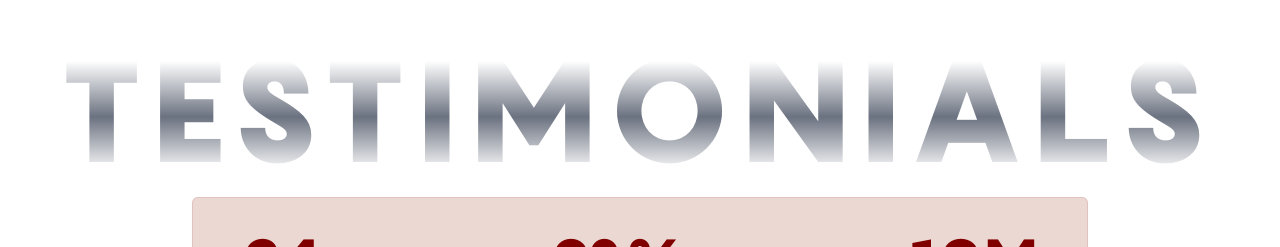
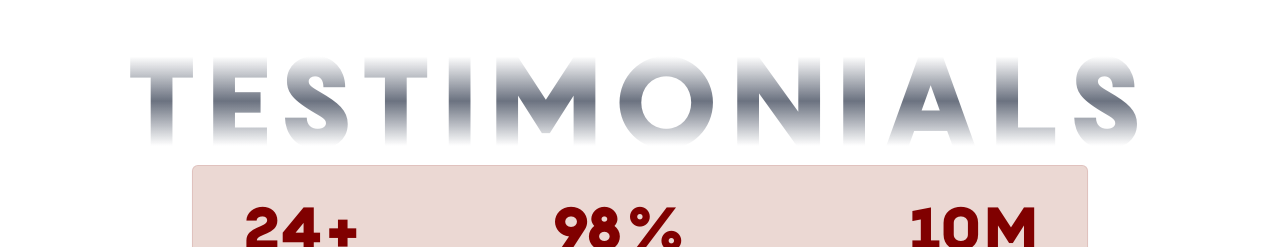
Before and after one commit to amanaanubhav/brndo.in, a React (Vite) app: page / in a window 1280 px wide. Shown: the part 1861-2108 px from the top of the page. Built offline with nearby package versions, Linux system fonts and the light colour scheme.

Commit message:
enhnace ui testimonials

```diff
--- a/src/components/Reviews.jsx
+++ b/src/components/Reviews.jsx
@@ -43,7 +43,7 @@ export default function Reviews() {
             whileInView={{ opacity: 1, y: 0 }}
             viewport={{ once: true }}
             transition={{ duration: 0.6 }}
-            className="font-pangram text-5xl md:text-7xl lg:text-[9rem] font-black tracking-widest uppercase text-transparent bg-clip-text bg-gradient-to-b from-transparent from-[15%] via-gray-500 dark:via-gray-300 via-50% to-transparent to-[85%] pb-4 whitespace-nowrap"
+            className="font-pangram text-4xl md:text-6xl lg:text-[8rem] font-black tracking-widest uppercase text-transparent bg-clip-text bg-gradient-to-b from-transparent from-[15%] via-gray-500 dark:via-gray-300 via-50% to-transparent to-[85%] pb-0.75 whitespace-nowrap"
           >
             TESTIMONIALS
           </motion.h2>
```
